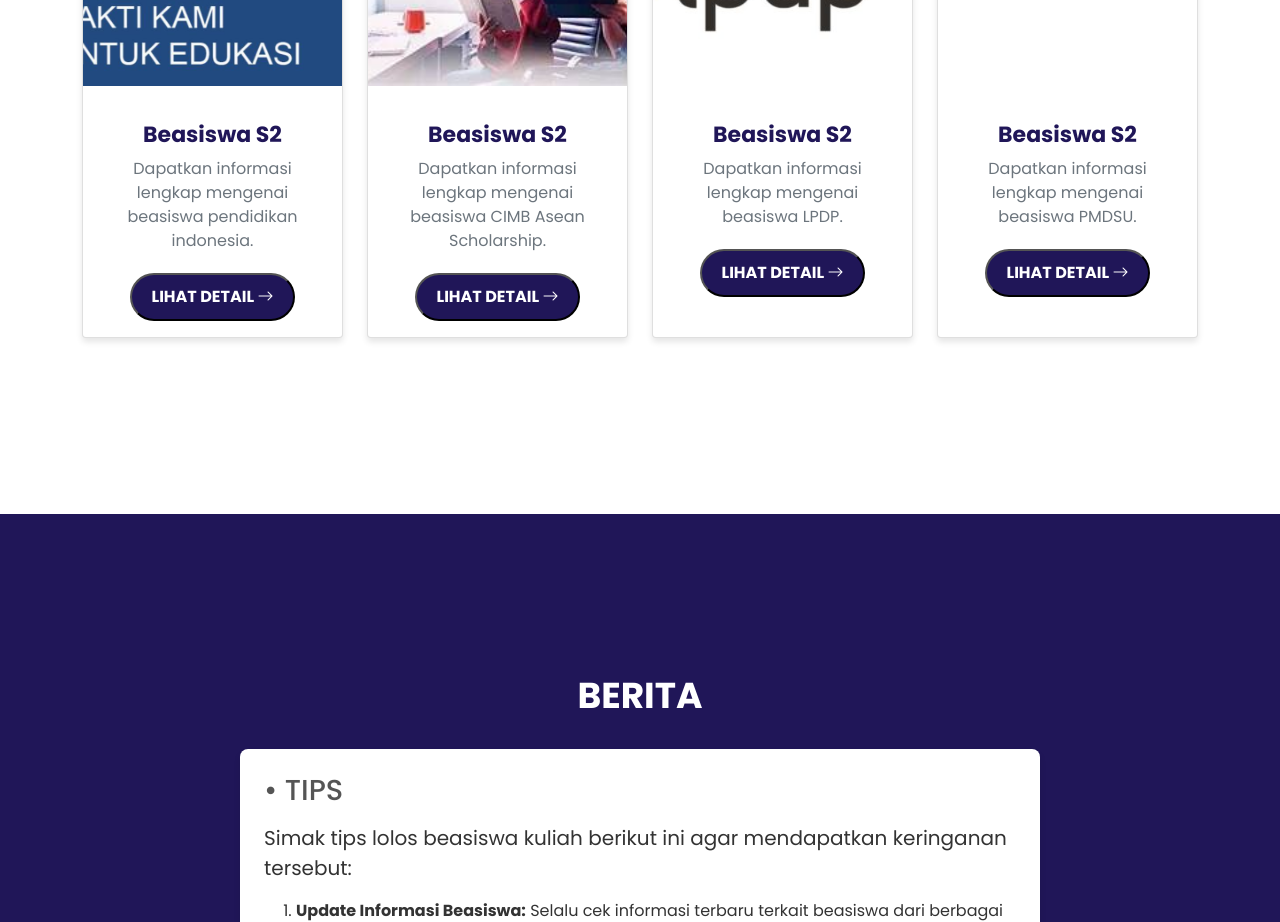
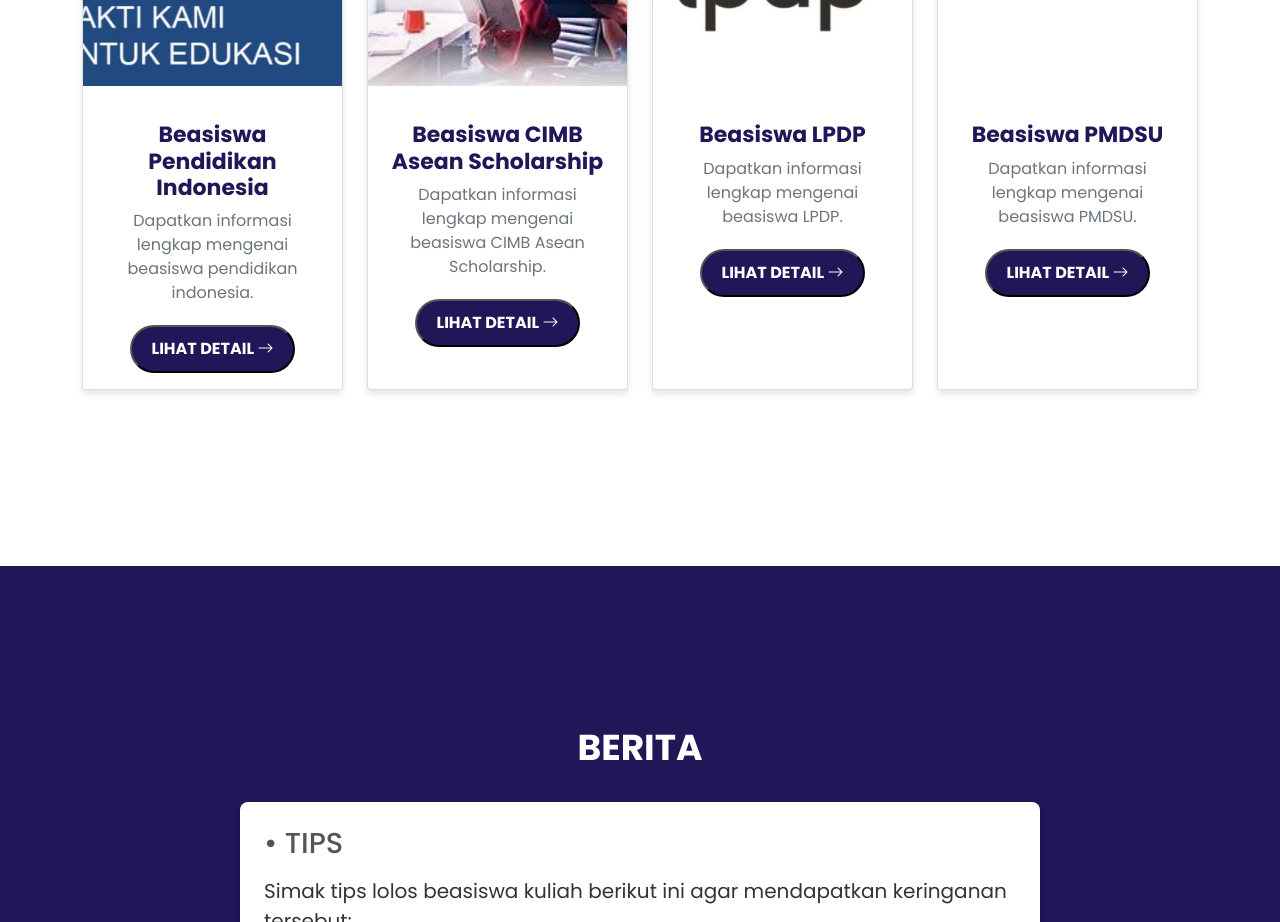
Before and after one commit to shiningsf/info-beasiswa, a website: page public/dashboard.html in a window 1280 px wide. Shown: the part 3380-4302 px from the top of the page. Drawn offline with nearby package versions, Linux system fonts and the light colour scheme.

Commit message:
Final Commit

```diff
--- a/index.js
+++ b/index.js
@@ -95,6 +95,7 @@
     }
 })
 
+
 // test
 // app.get('/test', (req, res) => {
 //     const username = 'hello'
--- a/public/dashboard.html
+++ b/public/dashboard.html
@@ -443,7 +443,7 @@
                     <div class="card h-100">
                         <img src="./img/beasiswa-pendidikan-indonesia_169.jpeg" class="card-img-top" alt="Beasiswa S2">
                         <div class="card-body text-center">
-                            <h5 class="card-title">Beasiswa S2</h5>
+                            <h5 class="card-title">Beasiswa Pendidikan Indonesia</h5>
                             <p class="card-text">Dapatkan informasi lengkap mengenai beasiswa pendidikan indonesia.
                             </p>
                             <button type="button" class="button-detail" data-bs-toggle="modal"
@@ -564,7 +564,7 @@
                     <div class="card h-100">
                         <img src="./img/cimb.jpeg" class="card-img-top" alt="Beasiswa S1">
                         <div class="card-body text-center">
-                            <h5 class="card-title">Beasiswa S2</h5>
+                            <h5 class="card-title">Beasiswa CIMB Asean Scholarship</h5>
                             <p class="card-text">Dapatkan informasi lengkap mengenai beasiswa CIMB Asean Scholarship.
                             </p>
                             <button type="button" class="button-detail" data-bs-toggle="modal"
@@ -647,7 +647,7 @@
                     <div class="card h-100">
                         <img src="./img/lpdp.jpg" class="card-img-top" alt="Beasiswa S1">
                         <div class="card-body text-center">
-                            <h5 class="card-title">Beasiswa S2</h5>
+                            <h5 class="card-title">Beasiswa LPDP</h5>
                             <p class="card-text">Dapatkan informasi lengkap mengenai beasiswa LPDP.
                             </p>
                             <button type="button" class="button-detail" data-bs-toggle="modal"
@@ -828,7 +828,7 @@
                     <div class="card h-100">
                         <img src="./img/pmdsu.png" class="card-img-top" alt="Beasiswa S1">
                         <div class="card-body text-center">
-                            <h5 class="card-title">Beasiswa S2</h5>
+                            <h5 class="card-title">Beasiswa PMDSU</h5>
                             <p class="card-text">Dapatkan informasi lengkap mengenai beasiswa PMDSU.
                             </p>
                             <button type="button" class="button-detail" data-bs-toggle="modal"
```
